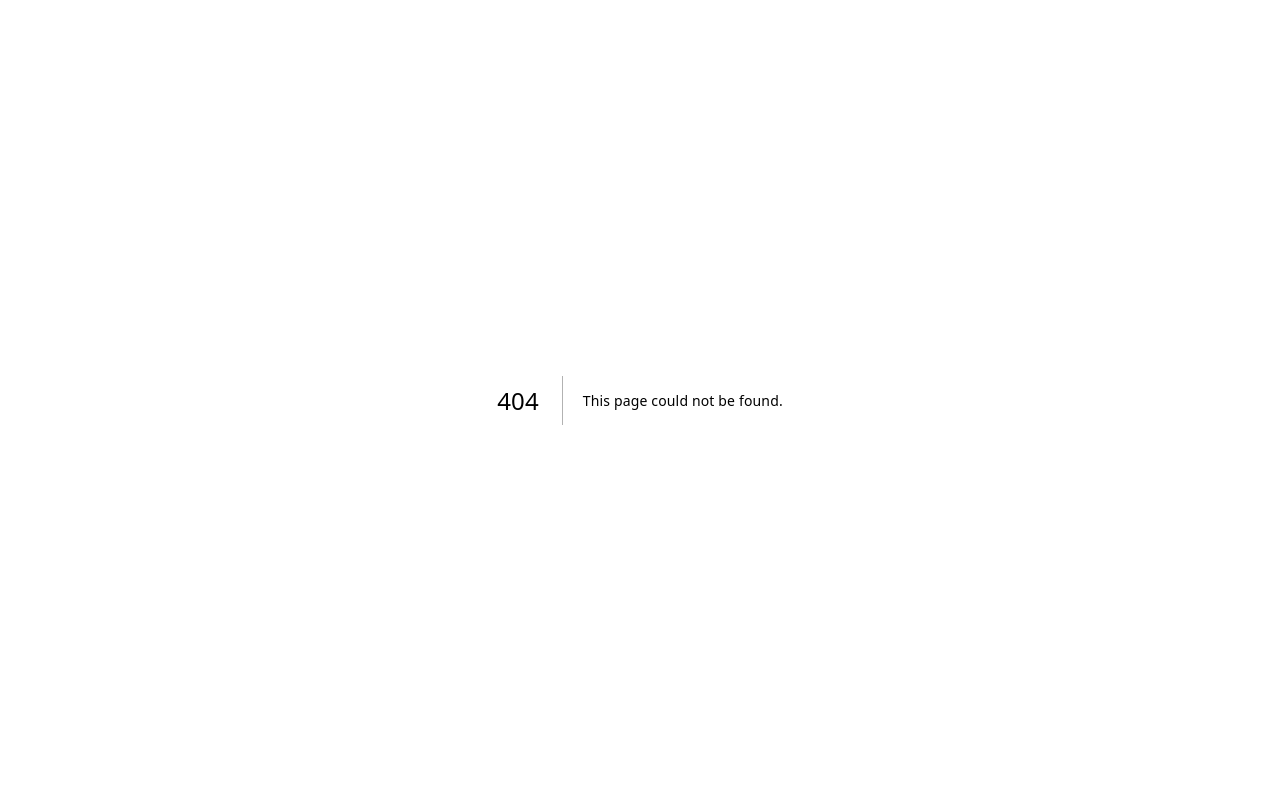
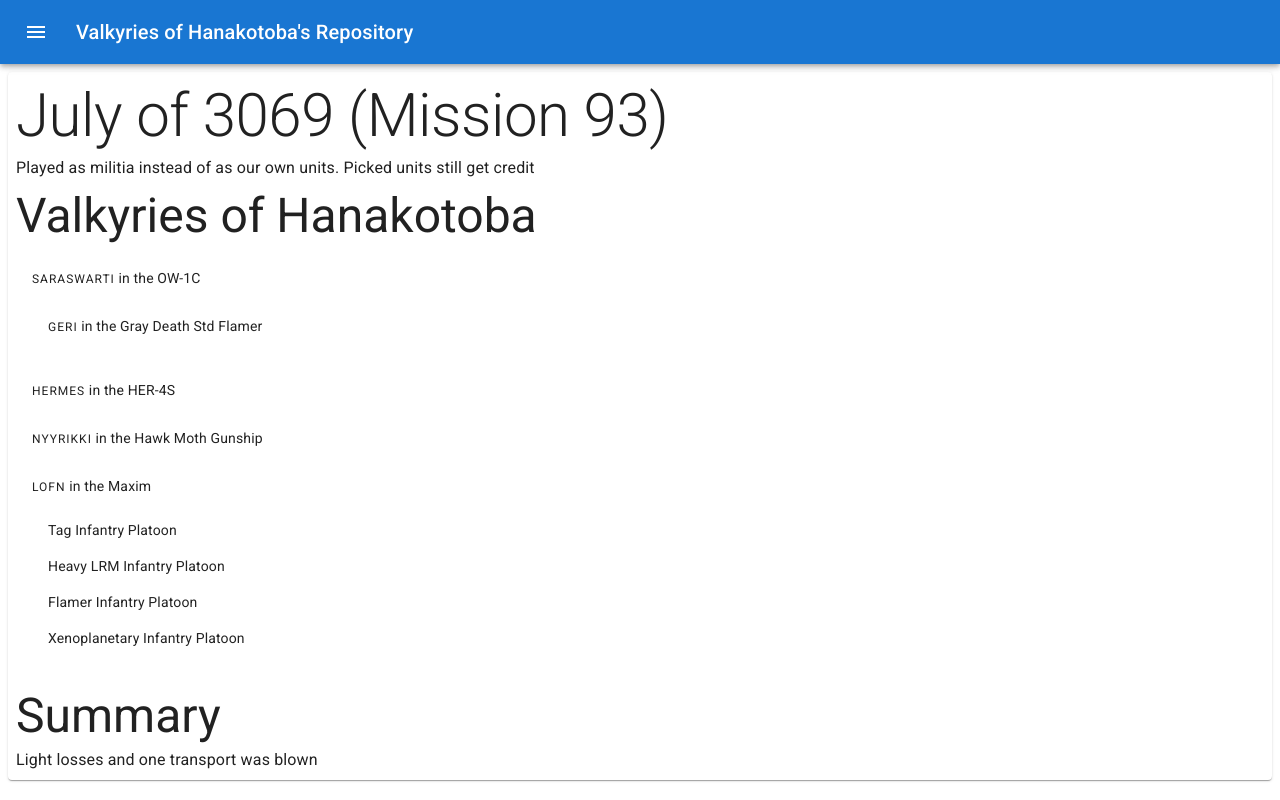
Before and after one commit to Rangoric/BattleTech-Campaign, a Next.js app: page /BattleTech-Campaign/game-day-2024-10-13 in a window 1280 px wide. Before the commit this address had no page. Built offline with nearby package versions, Linux system fonts and the light colour scheme.

Commit message:
basic filled in

```diff
--- a/src/layout/NavMenu.tsx
+++ b/src/layout/NavMenu.tsx
@@ -36,6 +36,15 @@ export const NavMenu = () => (
     <MenuItem component={Link} href="/general-inventory">
       <Typography>General Inventory</Typography>
     </MenuItem>
+    <MenuItem component={Link} href="/game-day-2025-01-05">
+      <Typography>Game Day 2025-01-05</Typography>
+    </MenuItem>
+    <MenuItem component={Link} href="/game-day-2024-11-10">
+      <Typography>Game Day 2024-11-10</Typography>
+    </MenuItem>
+    <MenuItem component={Link} href="/game-day-2024-10-13">
+      <Typography>Game Day 2024-10-13</Typography>
+    </MenuItem>
     <MenuItem component={Link} href="/monthly-report-end-of-june-3069">
       <Typography>MR: June 3069</Typography>
     </MenuItem>
--- /dev/null
+++ b/src/pages/game-day-2024-10-13.mdx
@@ -0,0 +1,24 @@
+import {Framework} from '../layout/Framework';
+export default function MDXPage({children})  {
+  return <Framework>{children}</Framework>
+}
+
+## July of 3069 (Mission 93)
+
+Played as militia instead of as our own units. Picked units still get credit
+
+### Valkyries of Hanakotoba
+
+- `SARASWARTI` in the OW-1C
+  - `GERI` in the Gray Death Std Flamer
+- `HERMES` in the HER-4S
+- `NYYRIKKI` in the Hawk Moth Gunship
+- `LOFN` in the Maxim
+  - Tag Infantry Platoon
+  - Heavy LRM Infantry Platoon
+  - Flamer Infantry Platoon
+  - Xenoplanetary Infantry Platoon
+
+### Summary
+
+Light losses and one transport was blown
```
Also changed, not shown: src/pages/game-day-2024-11-10.mdx (added, +21 -0 lines), src/pages/game-day-2025-01-05.mdx (added, +19 -0 lines), 1 other file (tests, documents, lock files or other folders).
